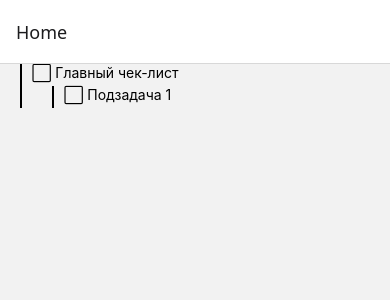
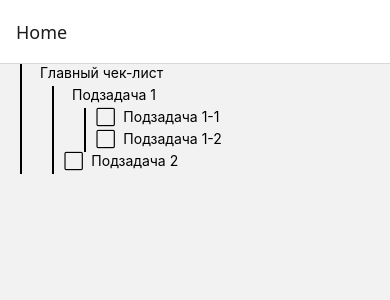
Before and after one commit to PaceGG/check-list, a React Native app: screen /Home in a window 390 px wide. Shown: the top 300 px of the page. Built offline with nearby package versions, Linux system fonts and the light colour scheme.

Commit message:
Убрана возможность отмечать пункты, которые имеют дочерние чеклисты

```diff
--- a/components/Checklist.tsx
+++ b/components/Checklist.tsx
@@ -9,13 +9,19 @@ type Props = {
 };
 
 export default function Checklist({ checklist, toggleComplete }: Props) {
+  const hasChildren = checklist.children.length > 0;
+
   return (
     <View style={{ marginLeft: 20, borderLeftWidth: 2, paddingLeft: 10 }}>
-      <TouchableOpacity onPress={() => toggleComplete(checklist.id)}>
-        <Text>
-          {checklist.completed ? "✅" : "⬜"} {checklist.title}
-        </Text>
-      </TouchableOpacity>
+      <View style={{ flexDirection: "row", alignItems: "center" }}>
+        {!hasChildren && (
+          <TouchableOpacity onPress={() => toggleComplete(checklist.id)}>
+            <Text>{checklist.completed ? "✅" : "⬜"}</Text>
+          </TouchableOpacity>
+        )}
+        <Text style={{ marginLeft: 8 }}>{checklist.title}</Text>
+      </View>
+
       <View
         style={{
           height: 5,
@@ -23,6 +29,7 @@ export default function Checklist({ checklist, toggleComplete }: Props) {
           width: `${calculateProgress(checklist)}%`,
         }}
       />
+
       {checklist.children.map((child) => (
         <Checklist
           key={child.id}
--- a/screens/HomeScreen.tsx
+++ b/screens/HomeScreen.tsx
@@ -15,6 +15,28 @@ const initialChecklist: ChecklistItem[] = [
         title: "Подзадача 1",
         completed: false,
         progressColor: "green",
+        children: [
+          {
+            id: "1-1-1",
+            title: "Подзадача 1-1",
+            completed: false,
+            progressColor: "green",
+            children: [],
+          },
+          {
+            id: "1-1-2",
+            title: "Подзадача 1-2",
+            completed: false,
+            progressColor: "green",
+            children: [],
+          },
+        ],
+      },
+      {
+        id: "2-1",
+        title: "Подзадача 2",
+        completed: false,
+        progressColor: "red",
         children: [],
       },
     ],
```
